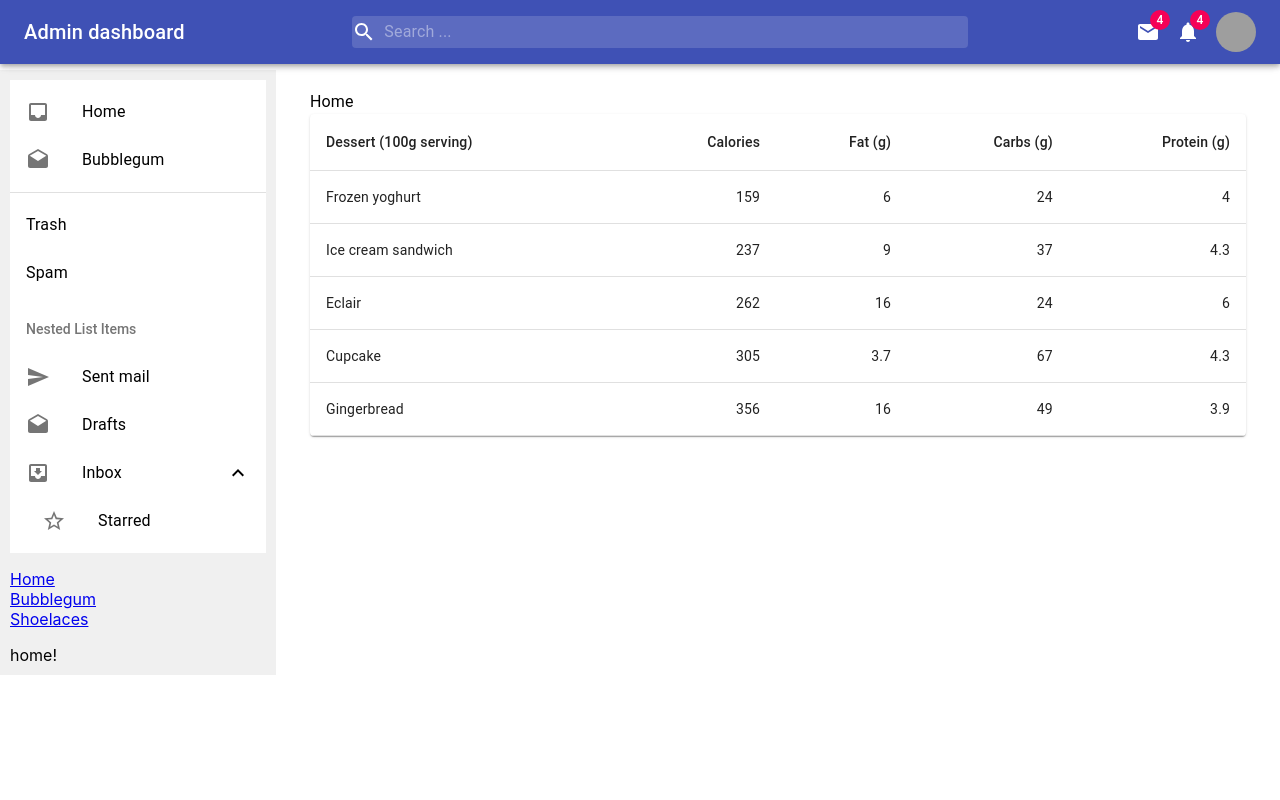
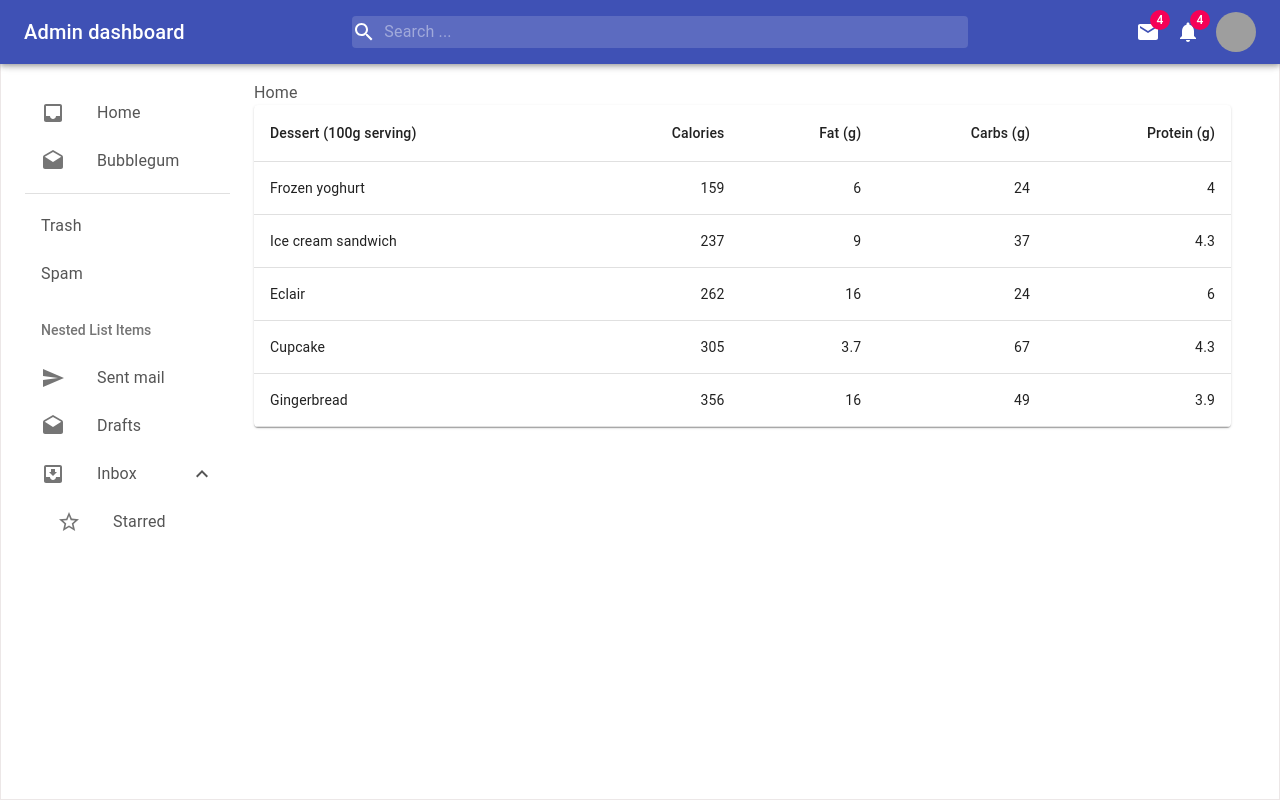
Before and after one commit to ys-office-llc/reactrouter.com-web-example-sidebar-react-router-example, a React (Create React App) app: page / in a window 1280 px wide. Built offline with nearby package versions, Linux system fonts and the light colour scheme; grey boxes are pictures that could not be loaded.

Commit message:
Applyed Grid component and prepared for design modification

```diff
--- a/src/SidebarExample.jsx
+++ b/src/SidebarExample.jsx
@@ -1,8 +1,8 @@
+import { Container, Grid, makeStyles } from "@material-ui/core"
 import {
   BrowserRouter as Router,
   Switch,
-  Route,
-  Link
+  Route
 } from "react-router-dom";
 import Bubblegum from "./components/Bubblegum";
 import Home from "./components/Home";
@@ -10,15 +10,6 @@ import NestedList from "./components/NestedList";
 import SimpleList from "./components/SimpleList";
 import Starred from "./components/Starred";
 
-// Each logical "route" has two components, one for
-// the sidebar and one for the main area. We want to
-// render both of them in different places when the
-// path matches the current URL.
-
-// We are going to use this route config in 2
-// spots: once for the sidebar and once in the main
-// content section. All routes are in the same
-// order they would appear in a <Switch>.
 const routes = [
   {
     path: "/",
@@ -43,56 +34,56 @@ const routes = [
   }
 ];
 
+const useStyles = makeStyles(theme => ({
+  container: {
+    height: "100vh",
+    color: "white",
+    paddingTop: theme.spacing(10),
+    backgroundColor: theme.palette.primary.main,
+    position: "sticky",
+    top: 0,
+    [theme.breakpoints.up("sm")]: {
+      backgroundColor: "white",
+      color: "#555",
+      border: "1px solid #ece7e7"
+    },
+  },
+  item: {
+    display: "flex",
+    alignItems: "center",
+    marginBottom: theme.spacing(4),
+    [theme.breakpoints.up("sm")]: {
+      marginBottom: theme.spacing(3),
+      cursor: "pointer",
+    },
+  },
+  icon: {
+    marginRight: theme.spacing(1),
+    [theme.breakpoints.up("sm")]: {
+      fontSize: "18px",
+    },
+  },
+  text: {
+    fontWeight: 500,
+    [theme.breakpoints.down("sm")]: {
+      display: "none",
+    },
+  },
+}));
+
 export default function SidebarExample() {
+  const classes = useStyles();
   return (
+    <Container className={classes.container}>
       <Router>
-      <div style={{ display: "flex" }}>
-        <div
-          style={{
-              marginTop: "70px",
-            padding: "10px",
-            width: "20%",
-            background: "#f0f0f0"
-          }}
-        >
+        <Grid container>
+          <Grid item sm={2} xs={2}>
             <SimpleList />
             <NestedList />
-          <ul style={{ listStyleType: "none", padding: 0 }}>
-            <li>
-              <Link to="/">Home</Link>
-            </li>
-            <li>
-              <Link to="/bubblegum">Bubblegum</Link>
-            </li>
-            <li>
-              <Link to="/shoelaces">Shoelaces</Link>
-            </li>
-          </ul>
-
+          </Grid>
+          <Grid item sm={10} xs={10}>
             <Switch>
               {routes.map((route, index) => (
-              // You can render a <Route> in as many places
-              // as you want in your app. It will render along
-              // with any other <Route>s that also match the URL.
-              // So, a sidebar or breadcrumbs or anything else
-              // that requires you to render multiple things
-              // in multiple places at the same URL is nothing
-              // more than multiple <Route>s.
-              <Route
-                key={index}
-                path={route.path}
-                exact={route.exact}
-                children={<route.sidebar />}
-              />
-            ))}
-          </Switch>
-        </div>
-
-        <div style={{ flex: 1, padding: "10px" }}>
-          <Switch>
-            {routes.map((route, index) => (
-              // Render more <Route>s with the same paths as
-              // above, but different components this time.
                 <Route
                   key={index}
                   path={route.path}
@@ -101,8 +92,9 @@ export default function SidebarExample() {
                 />
               ))}
             </Switch>
-        </div>
-      </div>
+          </Grid>
+        </Grid>
       </Router>
+    </Container>
   );
 }
--- a/src/components/Bubblegum.jsx
+++ b/src/components/Bubblegum.jsx
@@ -1,9 +1,7 @@
 import { Container, makeStyles, Typography } from "@material-ui/core"
 
 const useStyles = makeStyles(theme => ({
-  container: {
-    paddingTop: theme.spacing(10)
-  }
+  container: {}
 }));
 
 const Bubblegum = () => {
--- a/src/components/Home.jsx
+++ b/src/components/Home.jsx
@@ -2,9 +2,7 @@ import { Container, makeStyles, Typography } from "@material-ui/core"
 import BasicTable from "./BasicTable";
 
 const useStyles = makeStyles(theme => ({
-  container: {
-    paddingTop: theme.spacing(10)
-  }
+  container: {}
 }));
 
 const Home = () => {
--- a/src/components/Starred.jsx
+++ b/src/components/Starred.jsx
@@ -1,9 +1,7 @@
 import { Container, makeStyles, Typography } from "@material-ui/core"
 
 const useStyles = makeStyles(theme => ({
-  container: {
-    paddingTop: theme.spacing(10)
-  }
+  container: {}
 }));
 
 const Starred = () => {
```
Lines whose indentation alone changed are shown as unchanged.
